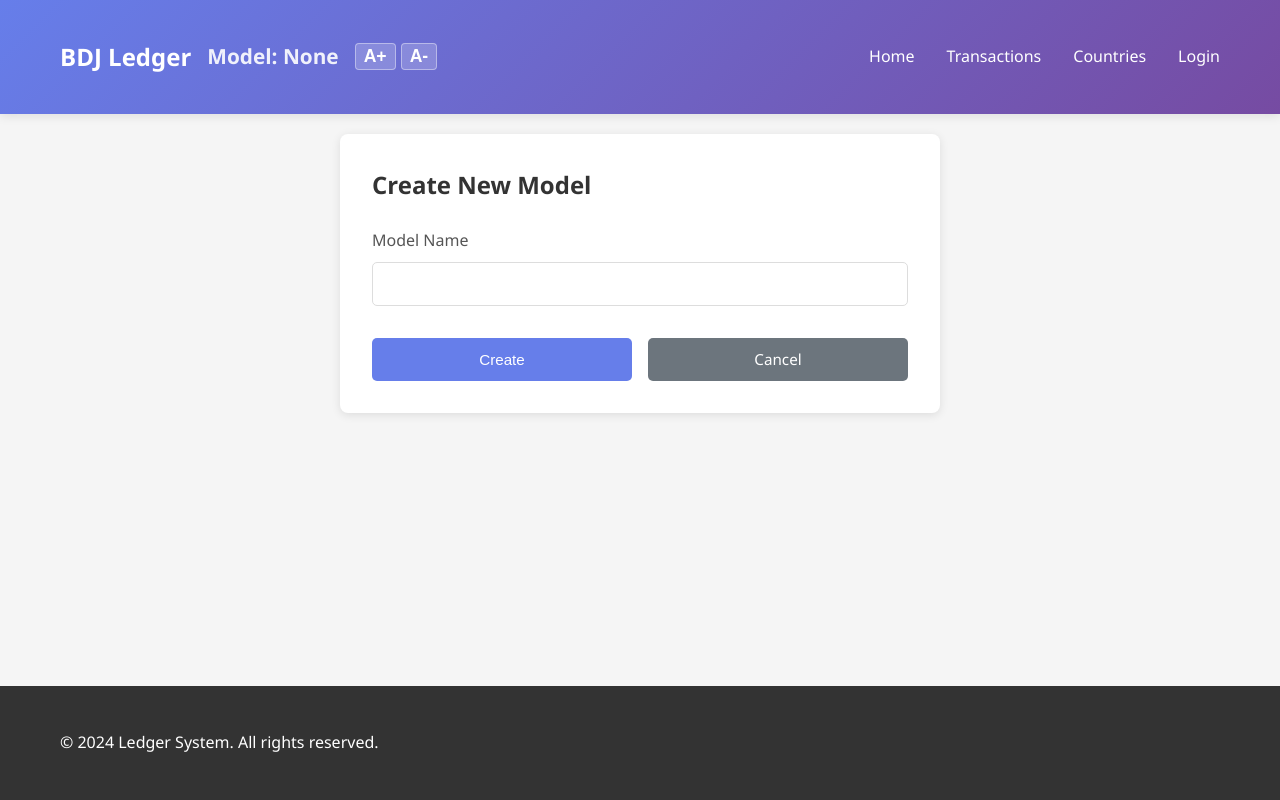
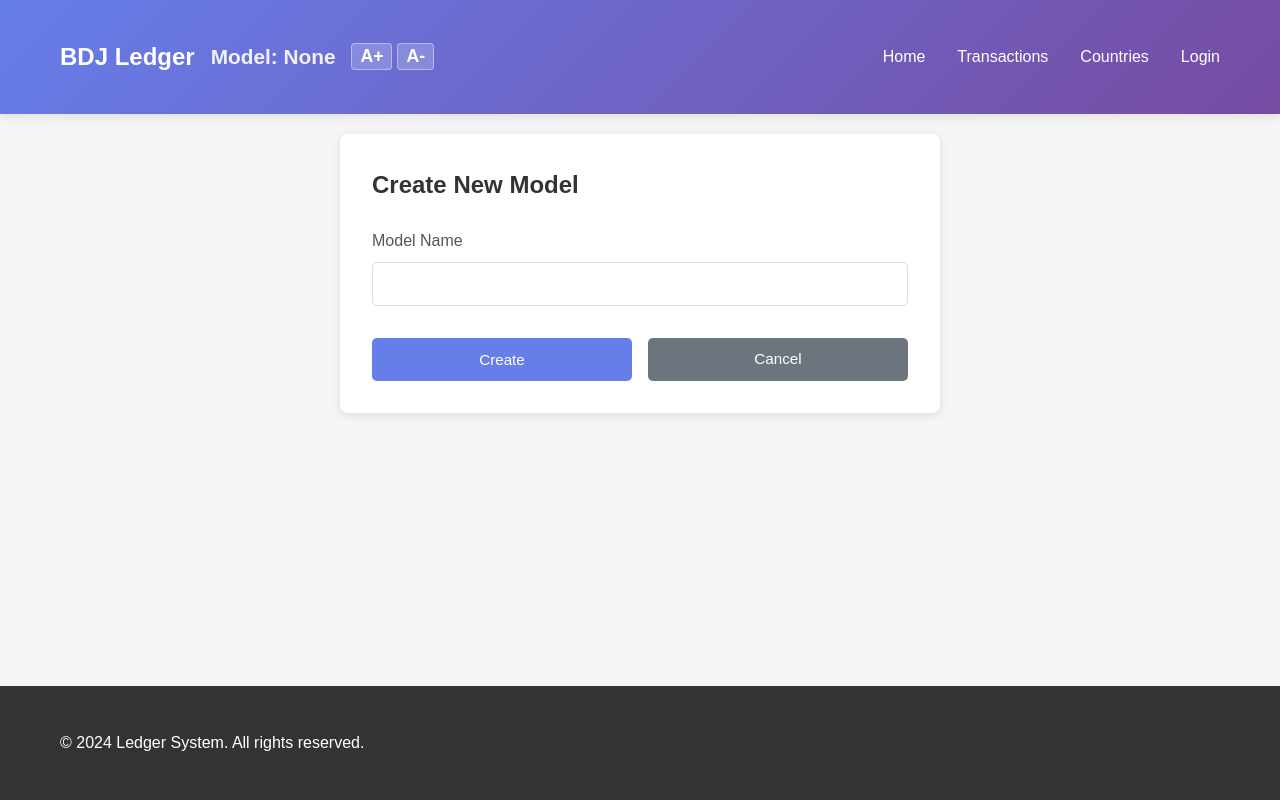
Before and after one commit to bdauda29-ux/bdj_ledger, a Flask app: page /models/add in a window 1280 px wide. Run offline with Flask 3, Linux system fonts and the light colour scheme; some libraries are stand-ins or nearby versions; some web fonts are replaced.

Commit message:
style: change project font to Liberation Sans

```diff
--- a/static/style.css
+++ b/static/style.css
@@ -5,7 +5,7 @@
 }
 
 body {
-    font-family: 'Segoe UI', Tahoma, Geneva, Verdana, sans-serif;
+    font-family: 'Liberation Sans', Arial, sans-serif;
     line-height: 1.6;
     color: #333;
     background-color: #f5f5f5;
--- a/templates/base.html
+++ b/templates/base.html
@@ -4,6 +4,7 @@
     <meta charset="UTF-8">
     <meta name="viewport" content="width=device-width, initial-scale=1.0">
     <title>{% block title %}Ledger System{% endblock %}</title>
+    <link href="https://fonts.cdnfonts.com/css/liberation-sans" rel="stylesheet">
     <link rel="stylesheet" href="{{ url_for('static', filename='style.css') }}">
     <link href="https://cdn.jsdelivr.net/npm/tom-select@2.2.2/dist/css/tom-select.css" rel="stylesheet">
     <link rel="stylesheet" href="https://cdn.jsdelivr.net/npm/flatpickr/dist/flatpickr.min.css">
```
